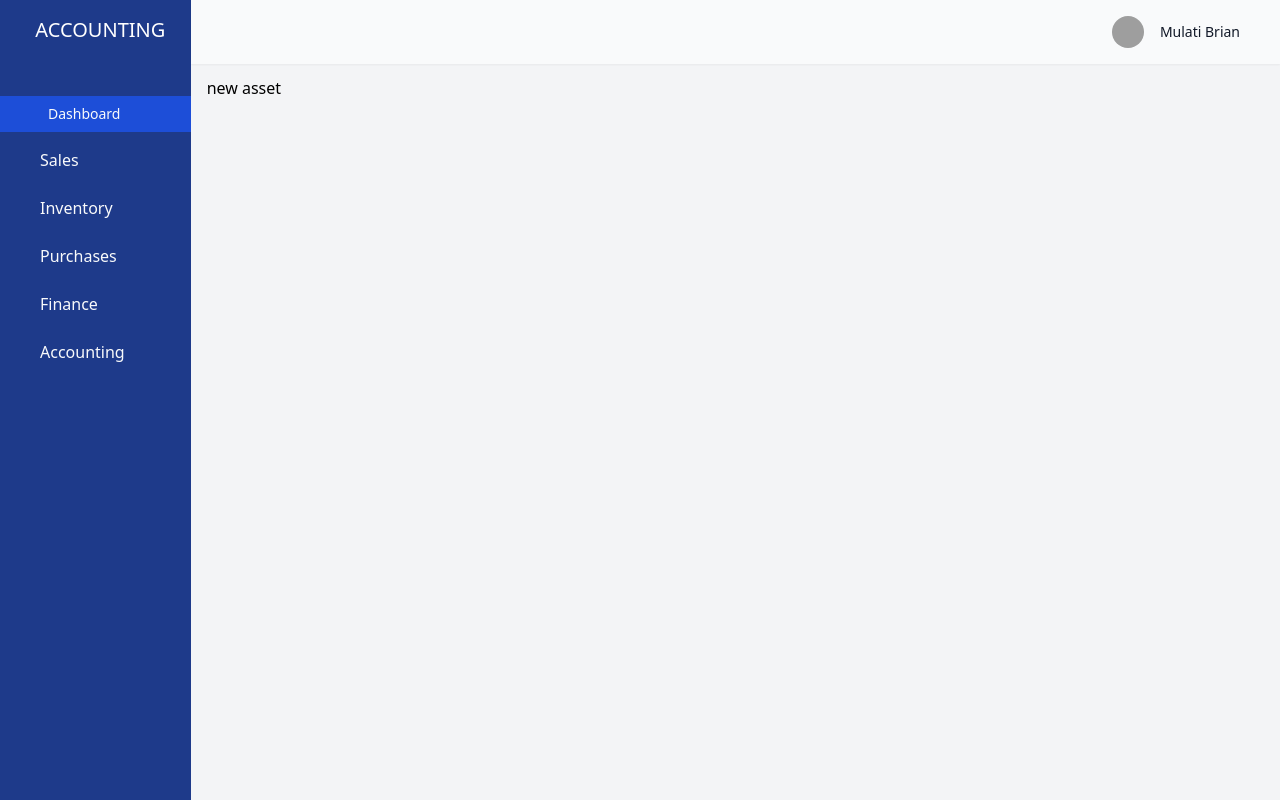
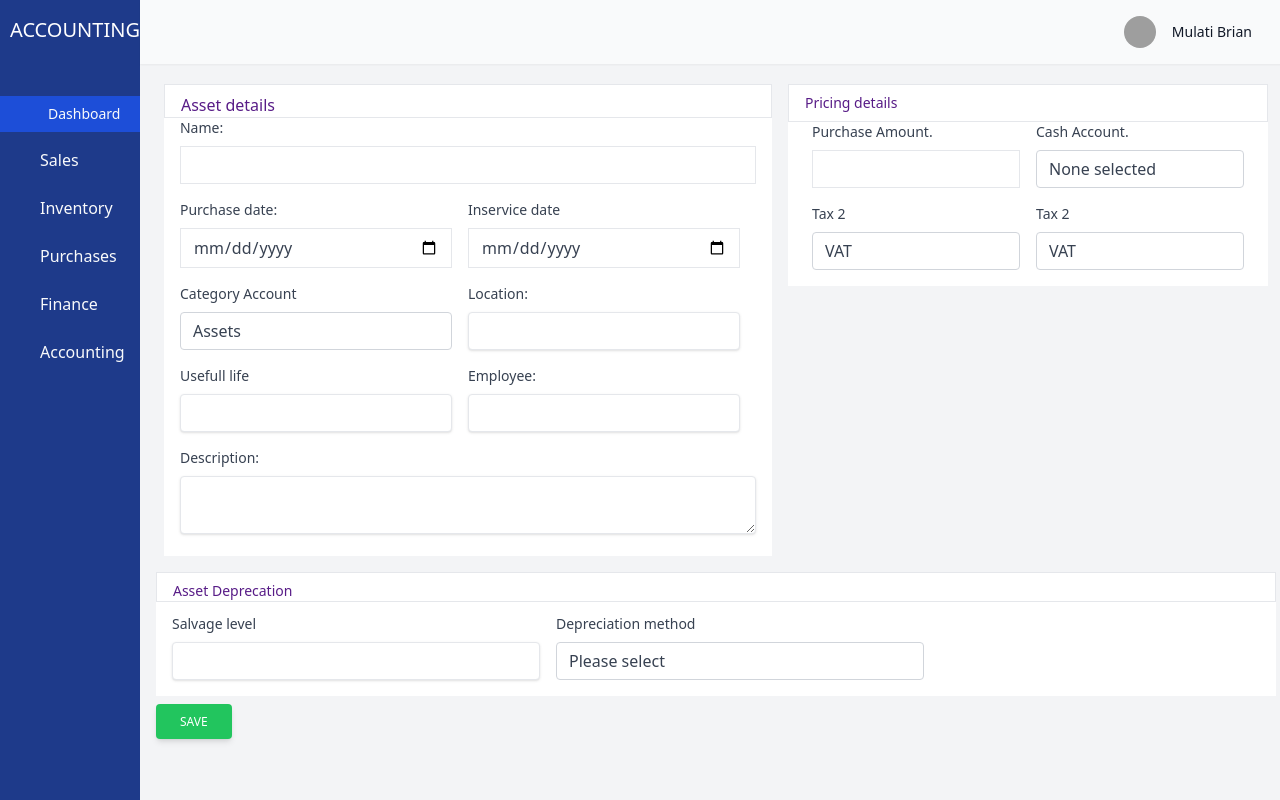
Before and after one commit to Brian-mula/accounting, a Nuxt app: page /new_asset in a window 1280 px wide. Built offline with nearby package versions, Linux system fonts and the light colour scheme; grey boxes are pictures that could not be loaded.

Commit message:
completed new asset page

```diff
--- a/pages/new_asset.vue
+++ b/pages/new_asset.vue
@@ -1,13 +1,209 @@
 <template>
-    <div>
-    new asset
-    </div>
+  <div>
+    <form>
+      <div class="flex">
+        <div class="m-2 bg-white" id="custome">
+          <h3 class="text-purple-900 px-4 pt-2 border">Asset details</h3>
+          <div class="px-4">
+            <div class="mb-4 w-full">
+              <label class="block text-gray-700 text-sm mb-2" for="username">
+                Name:
+              </label>
+              <input
+                class="appearance-none border w-full py-2 px-3 text-gray-700 leading-tight focus:outline-none focus:shadow-outline"
+                placeholder=""
+              />
+            </div>
+            <div class="flex justify-between w-full">
+              <div class="mb-4 w-72">
+                <label class="block text-gray-700 text-sm mb-2" for="username">
+                  Purchase date:
+                </label>
+                <input
+                  type="date"
+                  class="appearance-none w-full border py-2 px-3 text-gray-700 leading-tight focus:outline-none focus:shadow-outline"
+                  placeholder=""
+                />
+              </div>
+
+              <div class="mb-4 mx-4 w-72">
+                <label class="block text-gray-700 text-sm mb-2" for="username">
+                  Inservice date
+                </label>
+                <input
+                  type="date"
+                  class="appearance-none border w-full py-2 px-3 text-gray-700 leading-tight focus:outline-none focus:shadow-outline"
+                  placeholder=""
+                />
+              </div>
+            </div>
+
+            <!-- !category and brand -->
+            <div class="flex">
+              <div class="w-72">
+                <div class="mb-4 w-full">
+                  <label class="block text-gray-700 text-sm mb-2" for="status">
+                    Category Account
+                  </label>
+                  <select
+                    class="form-select appearance-none block w-full px-3 py-1.5 text-base font-normal text-gray-700 bg-white bg-clip-padding bg-no-repeat border border-solid border-gray-300 rounded transition ease-in-out m-0 focus:text-gray-700 focus:bg-white focus:border-blue-600 focus:outline-none"
+                    aria-label="Default select example"
+                  >
+                    <option value="3">Assets</option>
+                  </select>
+                </div>
+              </div>
+              <div class="mb-4 w-72 mx-4">
+                <label class="block text-gray-700 text-sm mb-2" for="username">
+                  Location:
+                </label>
+                <input
+                  class="shadow appearance-none border rounded w-full py-2 px-3 text-gray-700 leading-tight focus:outline-none focus:shadow-outline"
+                  placeholder=""
+                />
+              </div>
+              <!-- !end of category and brand -->
+            </div>
+            <div class="flex">
+              <div class="w-72">
+                <div class="mb-4 w-full">
+                  <label class="block text-gray-700 text-sm mb-2" for="status">
+                    Usefull life
+                  </label>
+                  <input
+                    class="shadow appearance-none border rounded w-full py-2 px-3 text-gray-700 leading-tight focus:outline-none focus:shadow-outline"
+                    placeholder=""
+                  />
+                </div>
+              </div>
+              <div class="mb-4 w-72 mx-4">
+                <label class="block text-gray-700 text-sm mb-2" for="username">
+                  Employee:
+                </label>
+                <input
+                  class="shadow appearance-none border rounded w-full py-2 px-3 text-gray-700 leading-tight focus:outline-none focus:shadow-outline"
+                  placeholder=""
+                />
+              </div>
+              <!-- !end of category and brand -->
+            </div>
+            <div class="mb-4">
+              <label class="block text-gray-700 text-sm mb-2" for="username">
+                Description:
+              </label>
+              <textarea
+                class="shadow appearance-none border rounded w-full py-2 px-3 text-gray-700 leading-tight focus:outline-none"
+              ></textarea>
+            </div>
+          </div>
+        </div>
+        <div class="bg-white m-2 h-min" id="rightCustome">
+          <h3 class="px-4 text-purple-900 text-sm py-2 border">
+            Pricing details
+          </h3>
+          <div class="px-4">
+            <div class="flex justify-between">
+              <div class="mb-4 mx-2 w-64">
+                <label class="block text-gray-700 text-sm mb-2" for="username">
+                  Purchase Amount.
+                </label>
+                <input
+                  class="appearance-none border w-full py-2 px-3 text-gray-700 leading-tight focus:outline-none focus:shadow-outline"
+                  placeholder=""
+                />
+              </div>
+              <div class="mb-4 mx-2 w-64">
+                <label class="block text-gray-700 text-sm mb-2" for="username">
+                  Cash Account.
+                </label>
+                <select
+                  class="form-select appearance-none block w-full px-3 py-1.5 text-base font-normal text-gray-700 bg-white bg-clip-padding bg-no-repeat border border-solid border-gray-300 rounded transition ease-in-out m-0 focus:text-gray-700 focus:bg-white focus:border-blue-600 focus:outline-none"
+                  aria-label="Default select example"
+                >
+                  <option value="3">None selected</option>
+                </select>
+              </div>
+            </div>
+            <div class="flex">
+              <div class="w-80 mx-2">
+                <div class="mb-4 w-full">
+                  <label class="block text-gray-700 text-sm mb-2" for="status">
+                    Tax 2
+                  </label>
+                  <select
+                    class="form-select appearance-none block w-full px-3 py-1.5 text-base font-normal text-gray-700 bg-white bg-clip-padding bg-no-repeat border border-solid border-gray-300 rounded transition ease-in-out m-0 focus:text-gray-700 focus:bg-white focus:border-blue-600 focus:outline-none"
+                    aria-label="Default select example"
+                  >
+                    <option value="3">VAT</option>
+                  </select>
+                </div>
+              </div>
+              <div class="w-80 mx-2">
+                <div class="mb-4 w-full">
+                  <label class="block text-gray-700 text-sm mb-2" for="status">
+                    Tax 2
+                  </label>
+                  <select
+                    class="form-select appearance-none block w-full px-3 py-1.5 text-base font-normal text-gray-700 bg-white bg-clip-padding bg-no-repeat border border-solid border-gray-300 rounded transition ease-in-out m-0 focus:text-gray-700 focus:bg-white focus:border-blue-600 focus:outline-none"
+                    aria-label="Default select example"
+                  >
+                    <option value="3">VAT</option>
+                  </select>
+                </div>
+              </div>
+            </div>
+          </div>
+        </div>
+      </div>
+      <div class="w-full bg-white mt-2">
+        <h3 class="text-purple-900 text-sm px-4 pt-2 border">
+          Asset Deprecation
+        </h3>
+        <div class="flex">
+          <div class="mb-4 mt-3 pl-4 w-96">
+            <label class="block text-gray-700 text-sm mb-2" for="username">
+              Salvage level
+            </label>
+            <input
+              type="number"
+              class="shadow appearance-none border rounded w-full py-2 px-3 text-gray-700 leading-tight focus:outline-none focus:shadow-outline"
+              placeholder=""
+            />
+          </div>
+
+          <div class="mb-4 mt-3 pl-4 w-96">
+            <label class="block text-gray-700 text-sm mb-2" for="username">
+              Depreciation method
+            </label>
+            <select
+              class="form-select appearance-none block w-full px-3 py-1.5 text-base font-normal text-gray-700 bg-white bg-clip-padding bg-no-repeat border border-solid border-gray-300 rounded transition ease-in-out m-0 focus:text-gray-700 focus:bg-white focus:border-blue-600 focus:outline-none"
+              aria-label="Default select example"
+            >
+              <option value="3">Please select</option>
+            </select>
+          </div>
+        </div>
+      </div>
+
+      <div class="flex items-center justify-start mt-2 mb-2">
+        <button
+          type="button"
+          class="inline-block px-6 py-2.5 bg-green-500 text-white font-medium text-xs leading-tight uppercase rounded shadow-md hover:bg-green-600 hover:shadow-lg focus:bg-green-600 focus:shadow-lg focus:outline-none focus:ring-0 active:bg-green-700 active:shadow-lg transition duration-150 ease-in-out"
+        >
+          Save
+        </button>
+      </div>
+    </form>
+  </div>
 </template>
 
-<script setup>
+<script setup></script>
 
-</script>
-
-<style lang="scss" scoped>
-
+<style lang="css" scoped>
+#custome {
+  width: 38rem;
+}
+#rightCustome {
+  width: 30rem;
+}
 </style>
```
